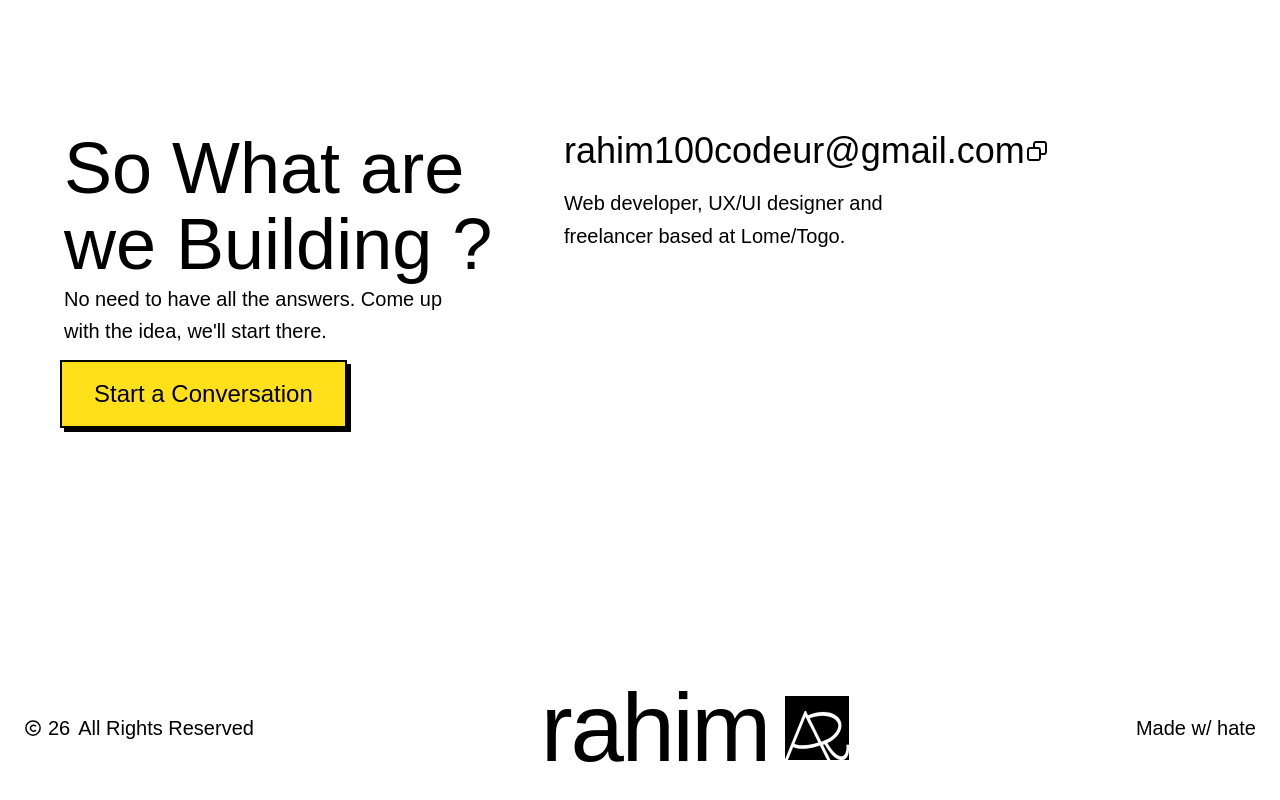
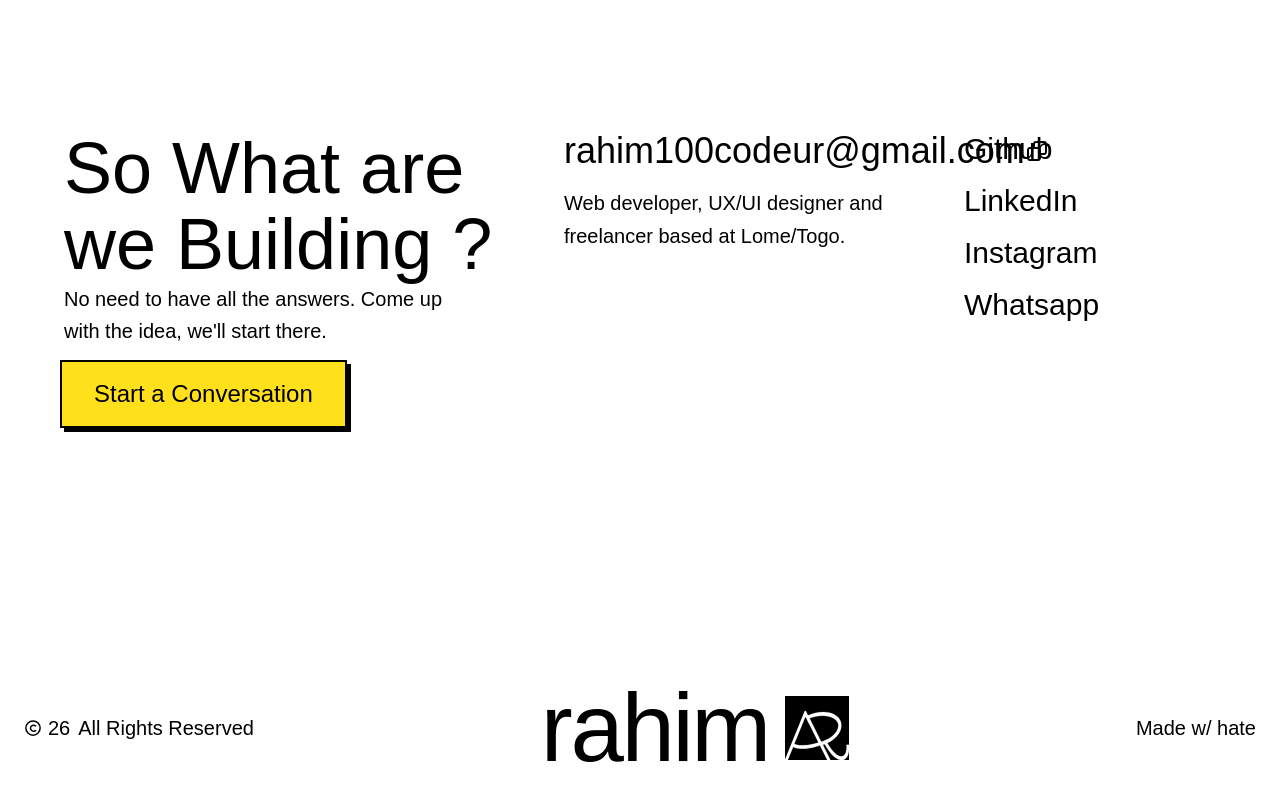
Before and after one commit to Rahim10020/rahim.design, a React (Vite) app: page / in a window 1280 px wide. Shown: the part 4589-5389 px from the top of the page. Built offline with nearby package versions, Linux system fonts and the light colour scheme; no server answers; a web font is replaced by a local one.

Commit message:
finishing first

```diff
--- a/src/_components/sections/ContactSection.tsx
+++ b/src/_components/sections/ContactSection.tsx
@@ -75,7 +75,22 @@ export default function ContactSection() {
               </p>
             </div>
             {/* Right col */}
-            <div className="lg:col-span-3"></div>
+            <nav aria-label="Socials" className="lg:col-span-3">
+              <ul className="flex flex-col items-center lg:items-start gap-element">
+                {SOCIALS.map((s) => (
+                  <li key={s.label}>
+                    <a
+                      href={s.href}
+                      target="_blank"
+                      rel="noopener noreferrer"
+                      className="text-2xl md:text-3xl hover:underline underline-offset-4 "
+                    >
+                      {s.label}
+                    </a>
+                  </li>
+                ))}
+              </ul>
+            </nav>
           </div>
         </div>
       </div>
```
